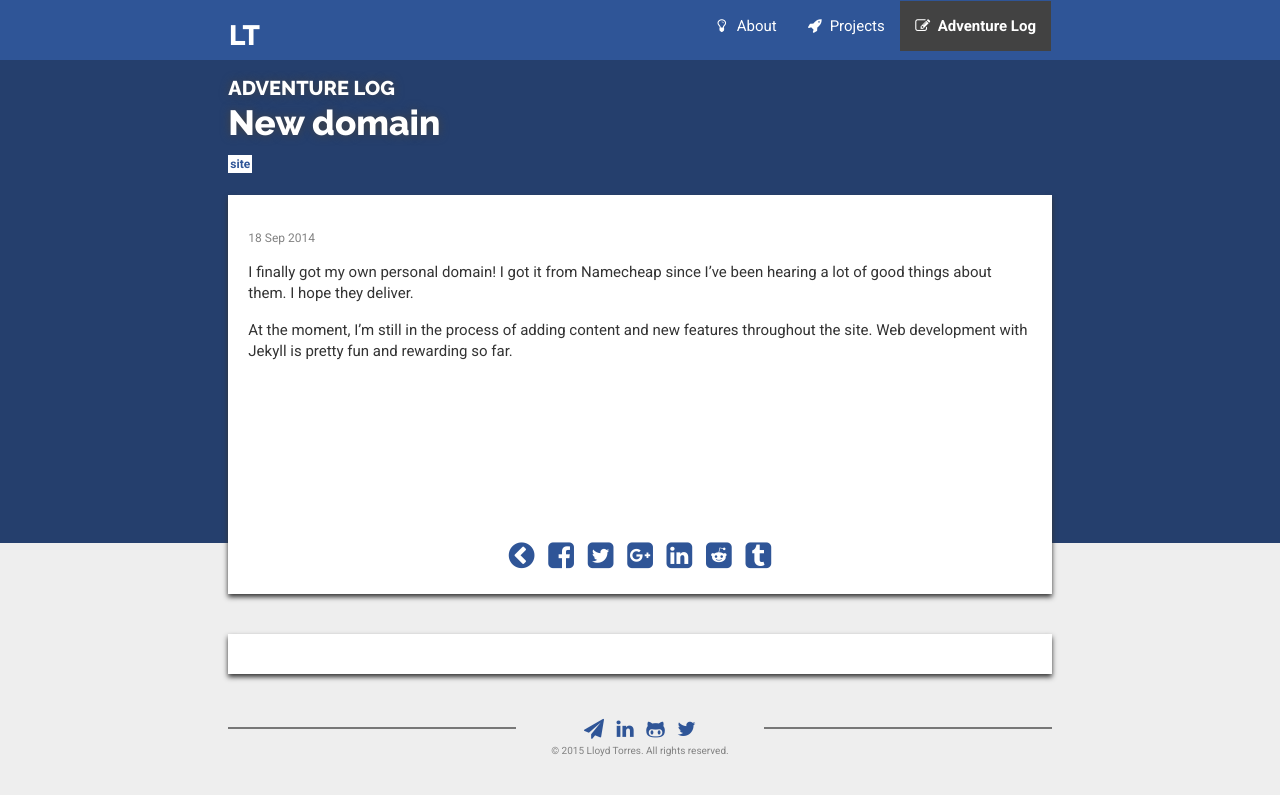
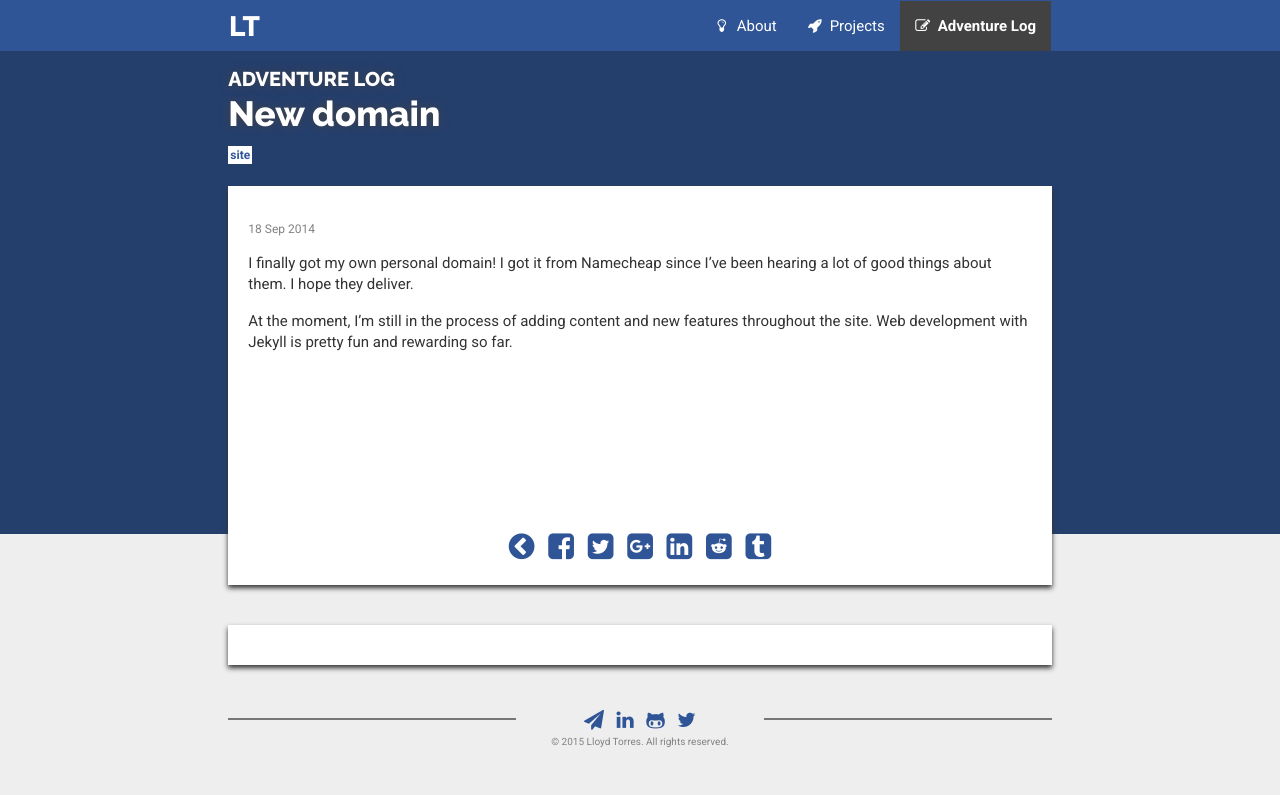
Before and after one commit to lloydtorres/lloydtorres.github.io, a Jekyll site: the page built from _posts/2014-09-18-new-domain.md, in a window 1280 px wide. Shown: the top 795 px of the page. Built offline with Jekyll 4.4.1, drawn with Linux system fonts in a browser that asks for light colours; nearby versions of some CDN libraries; comment, search, counter and statistics services are not loaded.

Commit message:
Remove site-title mobile CSS query

```diff
--- a/_sass/_layout.scss
+++ b/_sass/_layout.scss
@@ -22,11 +22,6 @@
     &:hover, &:visited, &:link, &:active, &:focus {
         text-decoration: none;
         color: white !important;
-    }
-
-    @include media-query($on-laptop) {
-        margin-left: 0px;
-        margin-top: 12px;
     }
 }
 
```
